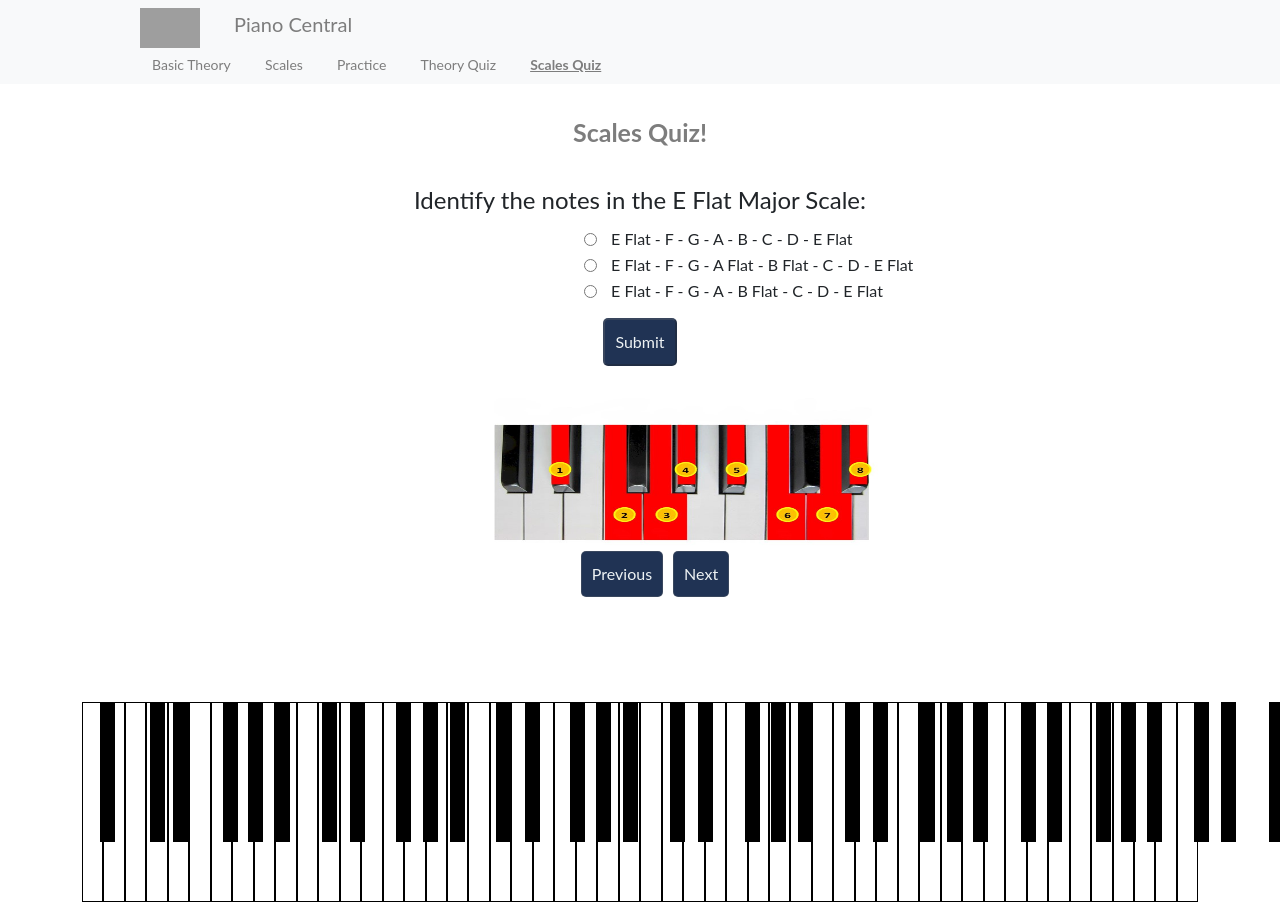
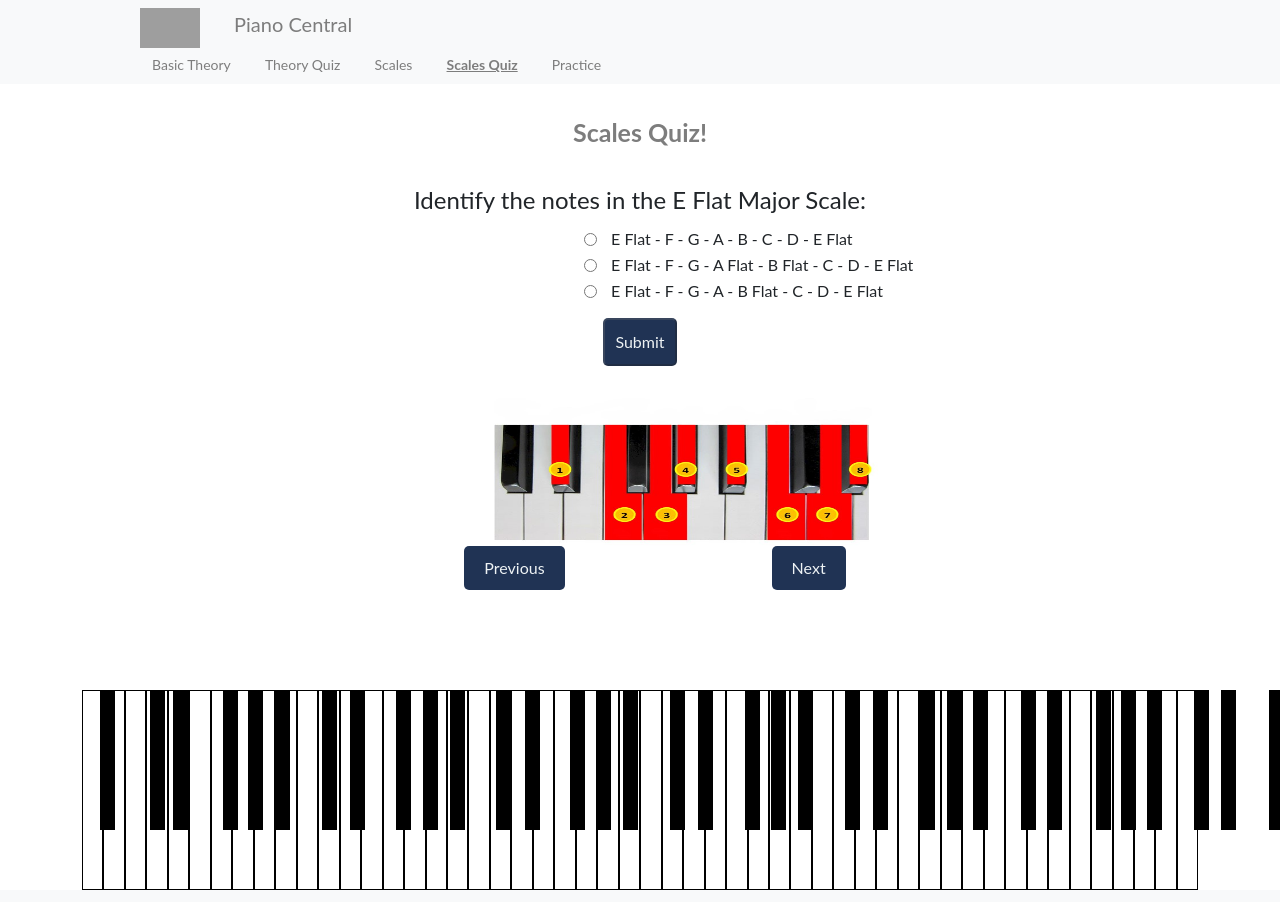
Before and after one commit to RichardSCS/ui-piano-scales, a Flask app: page /quiz/scales/2 in a window 1280 px wide; the page is wider, and only the part inside the window is pictured. Run offline with Flask 3, Linux system fonts and the light colour scheme; some libraries are stand-ins or nearby versions; some web fonts are replaced; grey boxes are pictures that could not be loaded.

Commit message:
PK Updates to buttons, Nav and styling

```diff
--- a/ui-paino-project/static/main.css
+++ b/ui-paino-project/static/main.css
@@ -311,3 +311,53 @@
     justify-content: center;
     margin-top: 20px; /* Adjust margin as needed */
 }
+.piano-1{
+    margin-top:-120px;
+}
+.piano-1{
+    margin-top:-40px;
+}
+
+.button-prev{
+    display: inline-block;
+    background-color: #203354;/*#d90429; /* Set background color for buttons */
+    color: #edf2f4; /* Set text color for buttons */
+    border: none; /* Remove default button border */
+    padding: 10px 20px; /* Add padding to buttons */
+    /*margin: 5px; !* Add margin to separate buttons *!*/
+    cursor: pointer; /* Add pointer cursor for interaction */
+    border-radius: 5px; /* Add border-radius for rounded corners */
+    flex-grow: 0;
+    margin-right: -250px;
+
+
+}
+.button-nxt{
+    display: inline-block;
+    background-color: #203354;/*#d90429; /* Set background color for buttons */
+    color: #edf2f4; /* Set text color for buttons */
+    border: none; /* Remove default button border */
+    padding: 10px 20px; /* Add padding to buttons */
+    /*margin: 5px; !* Add margin to separate buttons *!*/
+    cursor: pointer; /* Add pointer cursor for interaction */
+    border-radius: 5px; /* Add border-radius for rounded corners */
+     flex-grow: 0;
+    margin-left: 457px;
+
+
+}
+.button-nxt-2{
+    display: inline-block;
+    background-color: #203354;/*#d90429; /* Set background color for buttons */
+    color: #edf2f4; /* Set text color for buttons */
+    border: none; /* Remove default button border */
+    padding: 10px 20px; /* Add padding to buttons */
+    /*margin: 5px; !* Add margin to separate buttons *!*/
+    cursor: pointer; /* Add pointer cursor for interaction */
+    border-radius: 5px; /* Add border-radius for rounded corners */
+     flex-grow: 0;
+    margin-left: -20px;
+    margin-top: 2px;
+    margin-bottom: -90px;
+
+}
--- a/ui-paino-project/templates/layout.html
+++ b/ui-paino-project/templates/layout.html
@@ -40,13 +40,12 @@
               <div>
                 <a id="banner-lower" class="navbar-brand {{ 'active-link' if request.path.startswith('/learn-theory') }}" href="/learn-theory?id=1"> Basic Theory</a>
 
+                  <a id="banner-lower2" class="navbar-brand {{ 'active-link' if request.path == '/quiz/theory' }}" href="/quiz/theory"> Theory Quiz</a>
                 <a id="banner-lower2" class="navbar-brand {{ 'active-link' if request.path.startswith('/learn-scales') }}"  href="/learn-scales?id=1"> Scales</a>
 
+                    <a id="banner-lower2" class="navbar-brand {{ 'active-link' if request.path.startswith('/quiz/scales') }}" href="/quiz/scales/1"> Scales Quiz</a>
                   <a id="banner-lower2" class="navbar-brand {{ 'active-link' if request.path == '/practice' }}" href="/practice"> Practice</a>
 
-                  <a id="banner-lower2" class="navbar-brand {{ 'active-link' if request.path == '/quiz/theory' }}" href="/quiz/theory"> Theory Quiz</a>
-
-                  <a id="banner-lower2" class="navbar-brand {{ 'active-link' if request.path.startswith('/quiz/scales') }}" href="/quiz/scales/1"> Scales Quiz</a>
 
 
               </div>
--- a/ui-paino-project/templates/learn_scales.html
+++ b/ui-paino-project/templates/learn_scales.html
@@ -33,7 +33,7 @@
   <button id="nextBtn">Next</button>
   <p id="quizMessage"></p>
 </div>
-<div class="row">
+<div class="row piano-1">
     {% include 'piano.html' %}
 </div>
 <div class="center-button-container">
--- a/ui-paino-project/templates/learn_theory.html
+++ b/ui-paino-project/templates/learn_theory.html
@@ -10,7 +10,7 @@
 
 </div>
 
-<div class="row">
+<div class="row piano-1">
     {% include 'piano.html' %}
 </div>
 <div class="center-button-container">
--- a/ui-paino-project/templates/quiz_scales.html
+++ b/ui-paino-project/templates/quiz_scales.html
@@ -41,7 +41,7 @@
         <img src="/static/media/A-Major-Pentatonic-Scale.png" width="350" height="100" alt="piano major scale image" >
     </div >
         <div class="button-div">
-    <a href="/quiz/scales/2" class="btn button-std">Next</a>
+    <a href="/quiz/scales/2" class="btn button-nxt-2">Next</a>
         </div>
     </div>
 </div>
--- a/ui-paino-project/templates/quiz_scales_2.html
+++ b/ui-paino-project/templates/quiz_scales_2.html
@@ -43,8 +43,8 @@
 
 
             <div class="button-div">
-            <a href="/quiz/scales/3" class="btn button-std">Previous </a>
-                 <a href="/results" class="btn button-std"> Results</a>
+            <a href="/quiz/scales/3" class="btn button-prev">Previous </a>
+                 <a href="/results" class="btn button-nxt"> Results</a>
 
             </div>
         </div>
--- a/ui-paino-project/templates/quiz_scales_identify.html
+++ b/ui-paino-project/templates/quiz_scales_identify.html
@@ -43,9 +43,9 @@
         </div>
 
                 <div class="button-div">
-               <a href="/quiz/scales/2" class="btn button-std">Previous</a>
+               <a href="/quiz/scales/2" class="btn button-prev">Previous</a>
 
-             <a href="/quiz/scales/4" class="btn button-std">Next</a></div>
+             <a href="/quiz/scales/4" class="btn button-nxt">Next</a></div>
 
         </div>
     </div>
--- a/ui-paino-project/templates/quiz_scales_major.html
+++ b/ui-paino-project/templates/quiz_scales_major.html
@@ -42,14 +42,14 @@
             <img src="/static/media/E-Flat-Major-Scale.jpg" width="400" height="150" alt="piano major scale image" >
         </div>
             <div  class="button-div">
-                <a href="/quiz/scales/1" class="btn button-std">Previous</a>
-             <a href="/quiz/scales/3" class="btn button-std">Next</a>
+                <a href="/quiz/scales/1" class="btn button-prev">Previous</a>
+             <a href="/quiz/scales/3" class="btn button-nxt">Next</a>
 
 
             </div>
         </div>
     </div>
-    <div class="row">
+    <div class="row piano-2">
         {% include 'piano.html' %}
     </div>
 {% endblock %}
```
